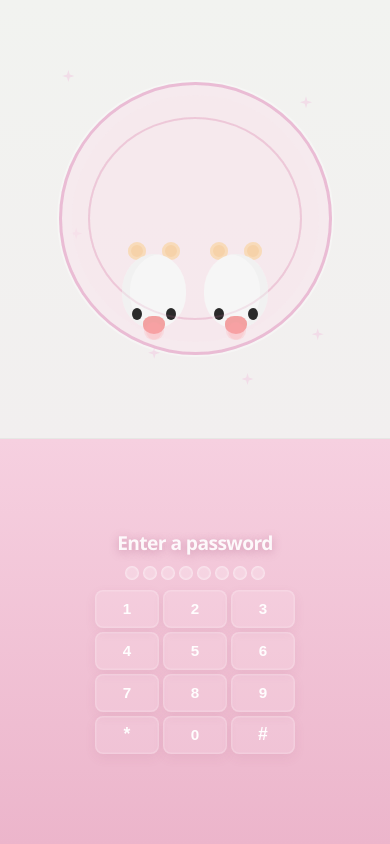
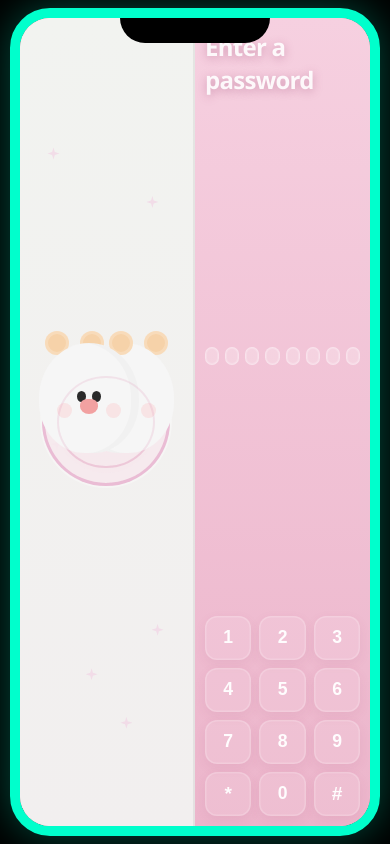
Before and after one commit to Yashguptavii/anniversary-3d-website, a plain HTML site: page index.html in a window 390 px wide. Drawn offline with Linux system fonts and the light colour scheme.

Commit message:
Add phone frame border with proper padding to match screenshot design

```diff
--- a/style.css
+++ b/style.css
@@ -9,33 +9,53 @@ html, body {
   height: 100%;
   min-height: 100vh;
   font-family: "Segoe UI", Tahoma, Geneva, Verdana, sans-serif;
-  background: #030406;
+  background: #000;
   color: #1f1b2c;
 }
 
 body {
-  display: grid;
-  place-items: center;
+  display: flex;
+  align-items: center;
+  justify-content: center;
   overflow: hidden;
   background: #000;
+  padding: 0;
+  margin: 0;
 }
 
 .page-shell {
-  width: 100vw;
-  height: 100vh;
-  display: grid;
-  place-items: center;
-  max-width: none;
+  width: 90vw;
+  max-width: 420px;
+  height: 95vh;
+  max-height: 900px;
+  border: 12px solid #00ffcc;
+  border-radius: 50px;
+  box-shadow: 0 0 40px rgba(0, 255, 204, 0.3), inset 0 0 20px rgba(0, 0, 0, 0.8);
+  overflow: hidden;
+  display: flex;
+  flex-direction: column;
+  position: relative;
+}
+
+.page-shell::before {
+  content: "";
+  position: absolute;
+  top: 0;
+  left: 50%;
+  transform: translateX(-50%);
+  width: 150px;
+  height: 25px;
+  background: #000;
+  border-radius: 0 0 30px 30px;
+  z-index: 10;
 }
 
 .screen {
-  width: 100vw;
-  height: 100vh;
+  width: 100%;
+  height: 100%;
   display: grid;
-  grid-template-columns: 1.05fr 0.95fr;
+  grid-template-columns: 1fr 1fr;
   background: linear-gradient(135deg, #f5f4f1 0%, #f4f4f4 45%, #f8f5f6 100%);
-  border-radius: 0;
-  box-shadow: none;
   overflow: hidden;
 }
 
@@ -67,7 +87,7 @@ body {
 
 .love-ring {
   position: relative;
-  width: min(74%, 430px);
+  width: min(74%, 300px);
   aspect-ratio: 1;
   border-radius: 50%;
   background: rgba(249, 228, 236, 0.62);
@@ -111,36 +131,36 @@ body {
 
 .bear {
   position: absolute;
-  width: 140px;
-  height: 150px;
-  bottom: 42px;
+  width: 120px;
+  height: 130px;
+  bottom: 30px;
 }
 
 .bear-left {
-  left: 18%;
+  left: 15%;
   transform: scaleX(-1);
 }
 
 .bear-right {
-  right: 18%;
+  right: 15%;
 }
 
 .ear {
   position: absolute;
-  width: 28px;
-  height: 28px;
+  width: 24px;
+  height: 24px;
   background: #f6d2a9;
   border-radius: 50%;
-  top: 10px;
+  top: 8px;
   box-shadow: inset 0 0 0 3px rgba(255, 255, 255, 0.2);
 }
 
-.ear-left { left: 18px; }
-.ear-right { right: 18px; }
+.ear-left { left: 16px; }
+.ear-right { right: 16px; }
 
 .face {
   position: absolute;
-  inset: 22px 12px 0 12px;
+  inset: 20px 10px 0 10px;
   background: #f6f6f6;
   border-radius: 50% 50% 46% 46%;
   box-shadow: inset -8px 0 0 rgba(0, 0, 0, 0.02);
@@ -148,72 +168,74 @@ body {
 
 .eye {
   position: absolute;
-  width: 10px;
-  height: 12px;
+  width: 9px;
+  height: 11px;
   background: #2a2a2a;
   border-radius: 50%;
-  top: 54px;
+  top: 48px;
 }
 
-.eye-left { left: 44px; }
-.eye-right { right: 44px; }
+.eye-left { left: 38px; }
+.eye-right { right: 38px; }
 
 .nose {
   position: absolute;
-  width: 22px;
-  height: 18px;
+  width: 18px;
+  height: 15px;
   background: #f2a1a1;
   border-radius: 50% 50% 60% 60%;
   left: 50%;
-  top: 62px;
+  top: 56px;
   transform: translateX(-50%);
 }
 
 .cheek {
   position: absolute;
-  width: 18px;
-  height: 18px;
+  width: 15px;
+  height: 15px;
   background: rgba(255, 163, 170, 0.22);
   border-radius: 50%;
-  top: 68px;
+  top: 60px;
 }
 
-.cheek-left { left: 22px; }
-.cheek-right { right: 22px; }
+.cheek-left { left: 18px; }
+.cheek-right { right: 18px; }
 
 .keypad-wrap {
   width: 100%;
   height: 100%;
-  padding: 12px;
+  padding: 16px 12px 12px 12px;
   display: flex;
   flex-direction: column;
   align-items: center;
-  justify-content: center;
+  justify-content: space-between;
   gap: 8px;
 }
 
 .keypad-wrap h1 {
   color: rgba(255, 255, 255, 0.9);
   text-shadow: 0 2px 10px rgba(158, 70, 116, 0.4);
-  font-size: clamp(1.6rem, 2vw, 2.4rem);
+  font-size: 1.8rem;
   font-weight: 700;
   margin: 0;
   letter-spacing: -0.03em;
+  flex-shrink: 0;
 }
 
 .code-display {
   display: flex;
   align-items: center;
   justify-content: center;
-  gap: 6px;
-  margin: 8px 0;
+  gap: 8px;
+  margin: 0;
   width: 100%;
+  flex-shrink: 0;
 }
 
 .slot {
-  width: 18px;
-  height: 18px;
-  border-radius: 8px;
+  width: 20px;
+  height: 20px;
+  border-radius: 9px;
   background: rgba(255, 255, 255, 0.24);
   border: 1.5px solid rgba(255, 255, 255, 0.36);
   display: inline-block;
@@ -228,18 +250,20 @@ body {
 .keypad {
   display: grid;
   grid-template-columns: repeat(3, 1fr);
-  gap: 6px;
-  width: min(100%, 260px);
+  gap: 10px;
+  width: 100%;
+  max-width: 280px;
+  flex-shrink: 0;
 }
 
 .keypad-button {
   appearance: none;
   border: none;
-  border-radius: 10px;
-  height: 44px;
+  border-radius: 14px;
+  height: 50px;
   background: rgba(255, 255, 255, 0.12);
   color: rgba(255, 255, 255, 0.96);
-  font-size: 1.2rem;
+  font-size: 1.3rem;
   font-weight: 700;
   cursor: pointer;
   transition: transform 0.12s ease, background 0.12s ease;
@@ -258,7 +282,7 @@ body {
 }
 
 .keypad-button.action {
-  font-size: 1.1rem;
+  font-size: 1.2rem;
 }
 
 body.unlocked .page-shell {
@@ -360,137 +384,67 @@ body.unlocked .surprise-screen {
   }
 }
 
-@media (max-width: 820px) {
-  body {
-    overflow: auto;
-    background: #000;
+@media (max-width: 600px) {
+  .page-shell {
+    width: 95vw;
+    height: 98vh;
+    border: 10px solid #00ffcc;
+    border-radius: 40px;
   }
 
-  .page-shell {
-    width: 100vw;
-    height: 100vh;
-    min-height: 100vh;
+  .keypad-wrap {
+    padding: 12px 10px 10px 10px;
+    gap: 6px;
   }
 
-  .screen {
-    width: 100vw;
-    height: 100vh;
-    min-height: 100vh;
-    grid-template-columns: 1fr;
-    grid-template-rows: auto auto;
-    border-radius: 0;
-    box-shadow: none;
+  .keypad-wrap h1 {
+    font-size: 1.5rem;
   }
 
-  .left-panel {
-    border-right: none;
-    border-bottom: 1px solid rgba(0, 0, 0, 0.05);
-    min-height: 280px;
-    width: 100%;
+  .code-display {
+    gap: 6px;
   }
 
-  .right-panel {
-    min-height: auto;
-    width: 100%;
-  }
-
-  .love-ring {
-    width: min(68vw, 300px);
-  }
-
-  .bear {
-    width: 88px;
-    height: 96px;
-    bottom: 24px;
-  }
-
-  .ear {
+  .slot {
     width: 18px;
     height: 18px;
   }
 
-  .keypad-wrap {
-    padding: 8px;
-    gap: 4px;
+  .keypad {
+    gap: 8px;
+    max-width: 240px;
+  }
+
+  .keypad-button {
+    height: 44px;
+    font-size: 1.1rem;
+    border-radius: 12px;
+  }
+}
+
+@media (max-width: 380px) {
+  .page-shell {
+    width: 98vw;
+    height: 99vh;
+    border: 8px solid #00ffcc;
+    border-radius: 35px;
   }
 
   .keypad-wrap h1 {
-    font-size: 1.4rem;
-    margin-bottom: 2px;
-  }
-
-  .code-display {
-    gap: 4px;
-    margin: 4px 0 6px 0;
-  }
-
-  .slot {
-    width: 14px;
-    height: 14px;
+    font-size: 1.3rem;
   }
 
   .keypad {
-    gap: 4px;
-    width: min(100%, 220px);
+    max-width: 200px;
   }
 
   .keypad-button {
     height: 40px;
     font-size: 1rem;
-    border-radius: 8px;
   }
 
-  .message-card {
-    padding: 24px 16px 20px;
-    border-radius: 18px;
-  }
-
-  .message-card h2 {
-    font-size: 1.8rem;
-    margin-bottom: 12px;
-  }
-
-  .message-card p {
-    font-size: 0.95rem;
-    margin-bottom: 12px;
+  .bear {
+    width: 100px;
+    height: 110px;
   }
 }
-
-@media (max-width: 420px) {
-  body {
-    background: #000;
-  }
-
-  .page-shell {
-    width: 100vw;
-    height: 100vh;
-  }
-
-  .screen {
-    width: 100vw;
-    height: 100vh;
-    border-radius: 0;
-    box-shadow: none;
-  }
-
-  .left-panel {
-    min-height: 240px;
-  }
-
-  .love-ring {
-    width: 70vw;
-  }
-
-  .keypad-wrap h1 {
-    font-size: 1.2rem;
-  }
-
-  .keypad {
-    width: min(100%, 200px);
-  }
-
-  .keypad-button {
-    height: 38px;
-    font-size: 0.95rem;
-  }
-}
```
